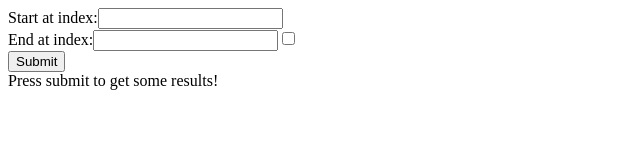
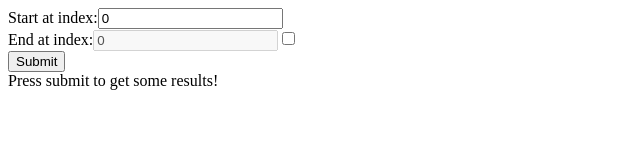
Before and after one commit to haydende/owen-wilson-frontend-react, a React (Create React App) app: page / in a window 1280 px wide. Shown: the top 160 px of the page, without its empty margins (0-640 px from the left). Built offline with nearby package versions, Linux system fonts and the light colour scheme.

Commit message:
Converted some of OrderedWowSearch's Refs to State variables

```diff
--- a/src/component/ordered-search/ordered-wow-search.js
+++ b/src/component/ordered-search/ordered-wow-search.js
@@ -13,7 +13,8 @@ export default function OrderedWowSearch() {
             total_wows_in_movie: 2,
             timestamp: '01:20:03',
             full_line: 'Wow, that\'s a lot of wows!',
-            poster: ''
+            poster: '',
+            audio: ''
         },
         {
             movie: 'The Owen Wilson Movie 2: The Wowenning',
@@ -24,13 +25,14 @@ export default function OrderedWowSearch() {
             total_wows_in_movie: 3,
             timestamp: '02:01:59',
             full_line: 'Oh wow!',
-            poster: ''
+            poster: '',
+            audio: ''
         }
     ]
 
-    const startIndex = useRef()
-    const endIndex = useRef()
-    const useEndIndex = useRef()
+    const [startIndex, setStartIndex] = useState(0)
+    const [endIndex, setEndIndex] = useState(0)
+    const [useEndIndex, setUseEndIndex] = useState(false)
 
     const [submitted, setSubmitted] = useState(false)
     const [error, setError] = useState(null)
@@ -40,7 +42,7 @@ export default function OrderedWowSearch() {
         event.preventDefault()
         setSubmitted(true)
         setWows(dummyWows)
-        console.log(`Submitted with values [startIndex: ${startIndex.current.value}, endIndex: ${endIndex.current.value}, useEndIndex: ${useEndIndex.current.value}`)
+        console.log(`Submitted with values [startIndex: ${startIndex}, endIndex: ${endIndex}, useEndIndex: ${useEndIndex}`)
     }
 
     return (
@@ -49,12 +51,24 @@ export default function OrderedWowSearch() {
                 <div>
                     <div>
                         <label htmlFor="start-index-input">Start at index:</label>
-                        <input id="start-index-input" type="number" ref={startIndex} />
+                        <input
+                            id="start-index-input"
+                            type="number"
+                            value={startIndex}
+                            onChange={(event) => setStartIndex(event.target.value)} />
                     </div>
                     <div>
                         <label htmlFor="end-index-input">End at index:</label>
-                        <input id="end-index-input" type="number" ref={endIndex} />
-                        <input id="end-index-toggle" type="checkbox" ref={useEndIndex} />
+                        <input
+                            id="end-index-input"
+                            type="number"
+                            value={endIndex}
+                            disabled={!useEndIndex}
+                            onChange={(event) => setEndIndex(event.target.value)} />
+                        <input
+                            id="end-index-toggle"
+                            type="checkbox"
+                            onChange={() => setUseEndIndex(!useEndIndex)} />
                     </div>
                     <div>
                         <button id="submit-button" type="submit">Submit</button>
```
